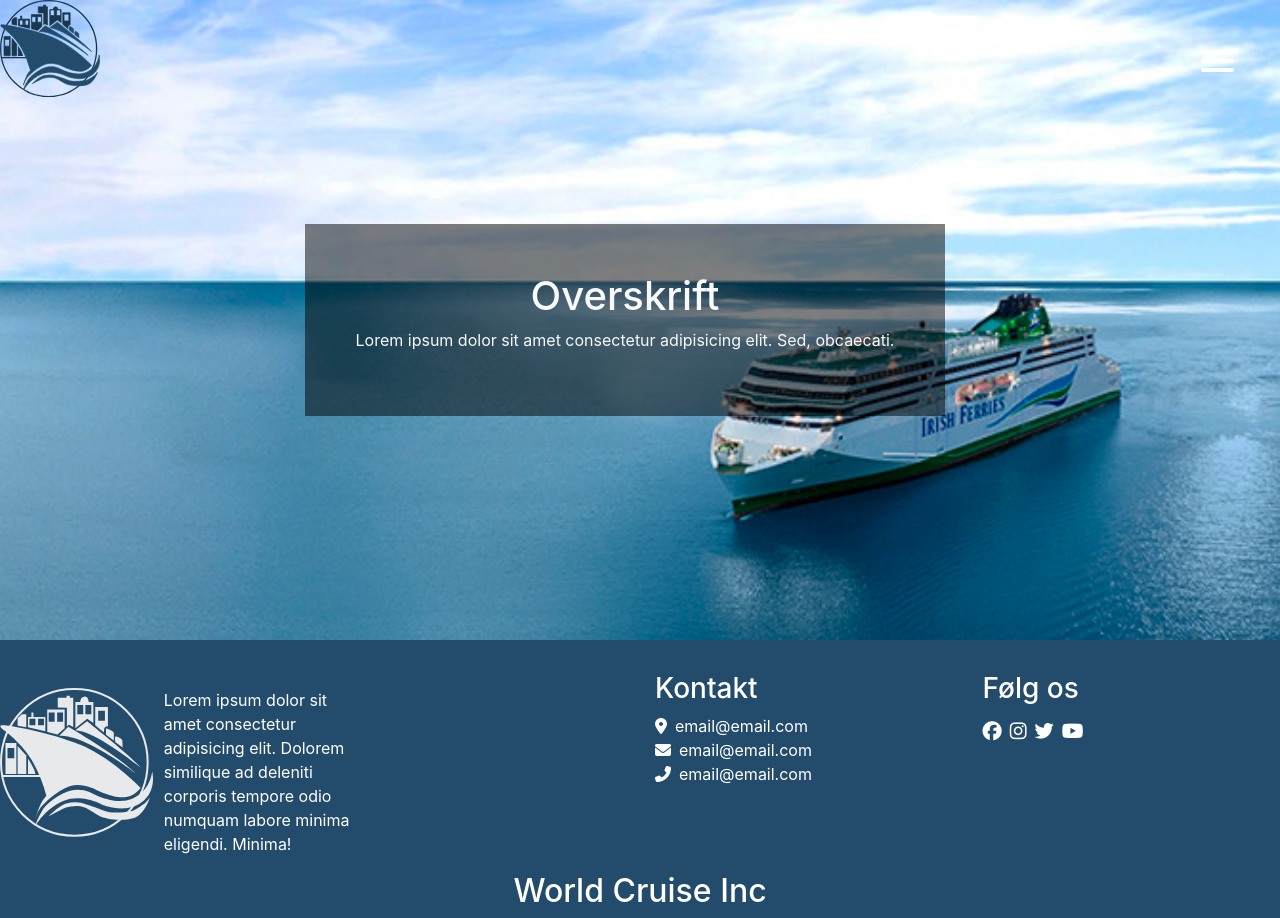
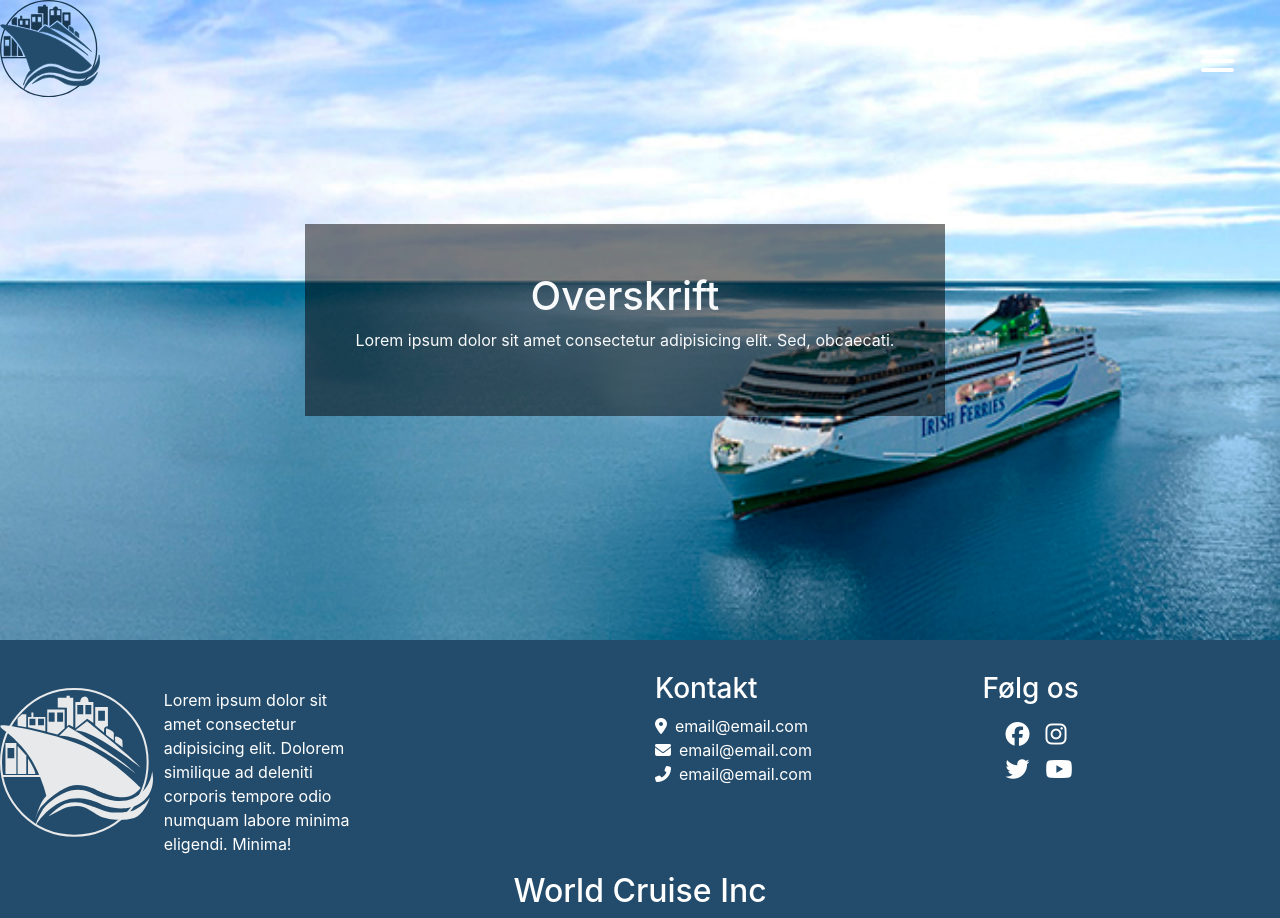
Before and after one commit to OliverslottVidendjurs/WorldCruise, a React (Create React App) app: page / in a window 1280 px wide. Built offline with nearby package versions, Linux system fonts and the light colour scheme.

Commit message:
ændring af footer icons

```diff
--- a/src/components/Footer/Footer.jsx
+++ b/src/components/Footer/Footer.jsx
@@ -28,10 +28,14 @@ const Footer = () => {
                 </div>
                 <div className="col-lg-3 col-md-12" id="icons">
                     <h3>Følg os</h3>
+                    <div className="col-12">
                     <a href="facebook.com"><img src="" alt=""/><i class="fab fa-facebook"></i></a>
                     <a href="facebook.com"><img src="" alt=""/><i class="fab fa-instagram"></i></a>
+                    </div>
+                    <div className="col-12">
                     <a href="facebook.com"><img src="" alt=""/><i class="fab fa-twitter"></i></a>
                     <a href="facebook.com"><img src="" alt=""/><i class="fab fa-youtube"></i></a>
+                    </div>
                 </div>
             </div>
             <div className="row">
--- a/src/components/Footer/Footer.scss
+++ b/src/components/Footer/Footer.scss
@@ -32,7 +32,8 @@
 
     #icons i {
         color: white;
-        font-size: 1.2em;
+        font-size: 1.5em;
+        margin-left: 0.5rem;
         margin-top: 0.5rem;
     }
 }
```
